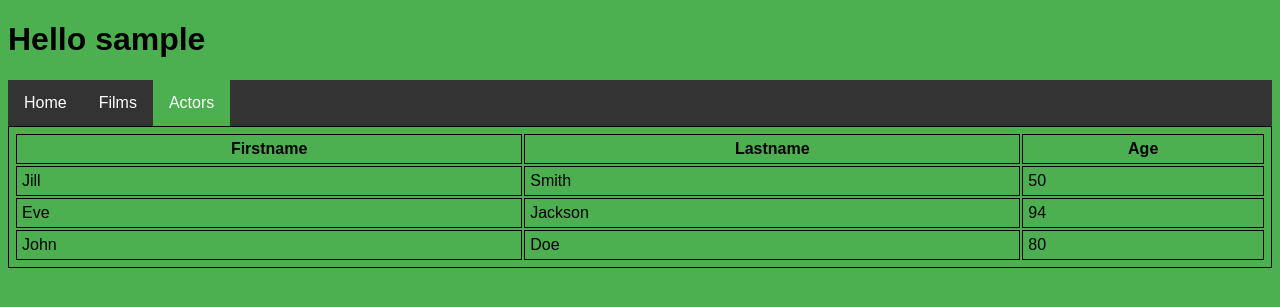
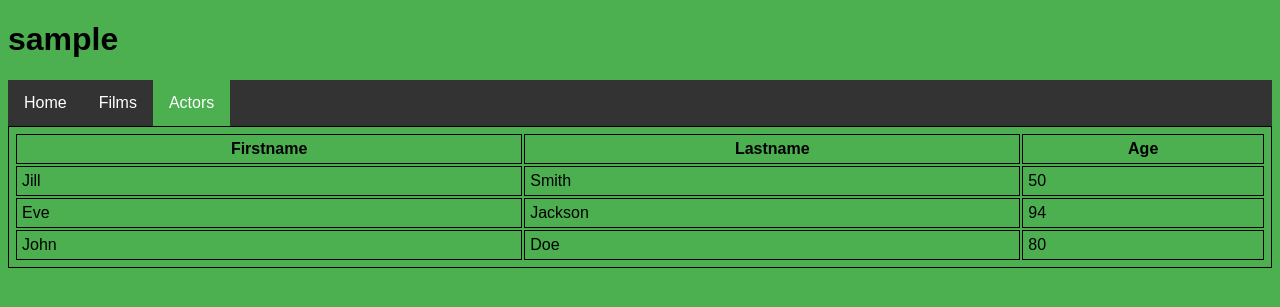
Before and after one commit to el-rizado/films_flask, a Flask app: template templates/actors.html in a window 1280 px wide. Shown: the top 307 px of the page. Run offline with Flask 2, Linux system fonts and the light colour scheme; the template is opened without the code that fills it: most values are stand-ins (such as "Sample title", 1, 10 or a date in 2020).

Commit message:
make some changes on html files and .gitignore

```diff
--- a/templates/actors.html
+++ b/templates/actors.html
@@ -51,7 +51,7 @@
 <body>
     <div class="container">
         <div class="head">
-            <h1>Hello {{username}}</h1>
+            <h1>{{username}}</h1>
         </div>
         <div class="menu">
             <ul>
--- a/templates/profile.html
+++ b/templates/profile.html
@@ -51,7 +51,7 @@
 <body>
     <div class="container">
         <div class="head">
-            <h1>Hello {{username}}</h1>
+            <h1>{{username}}</h1>
         </div>
         <div class="menu">
             <ul>
```
Also changed, not shown: 1 other file.
